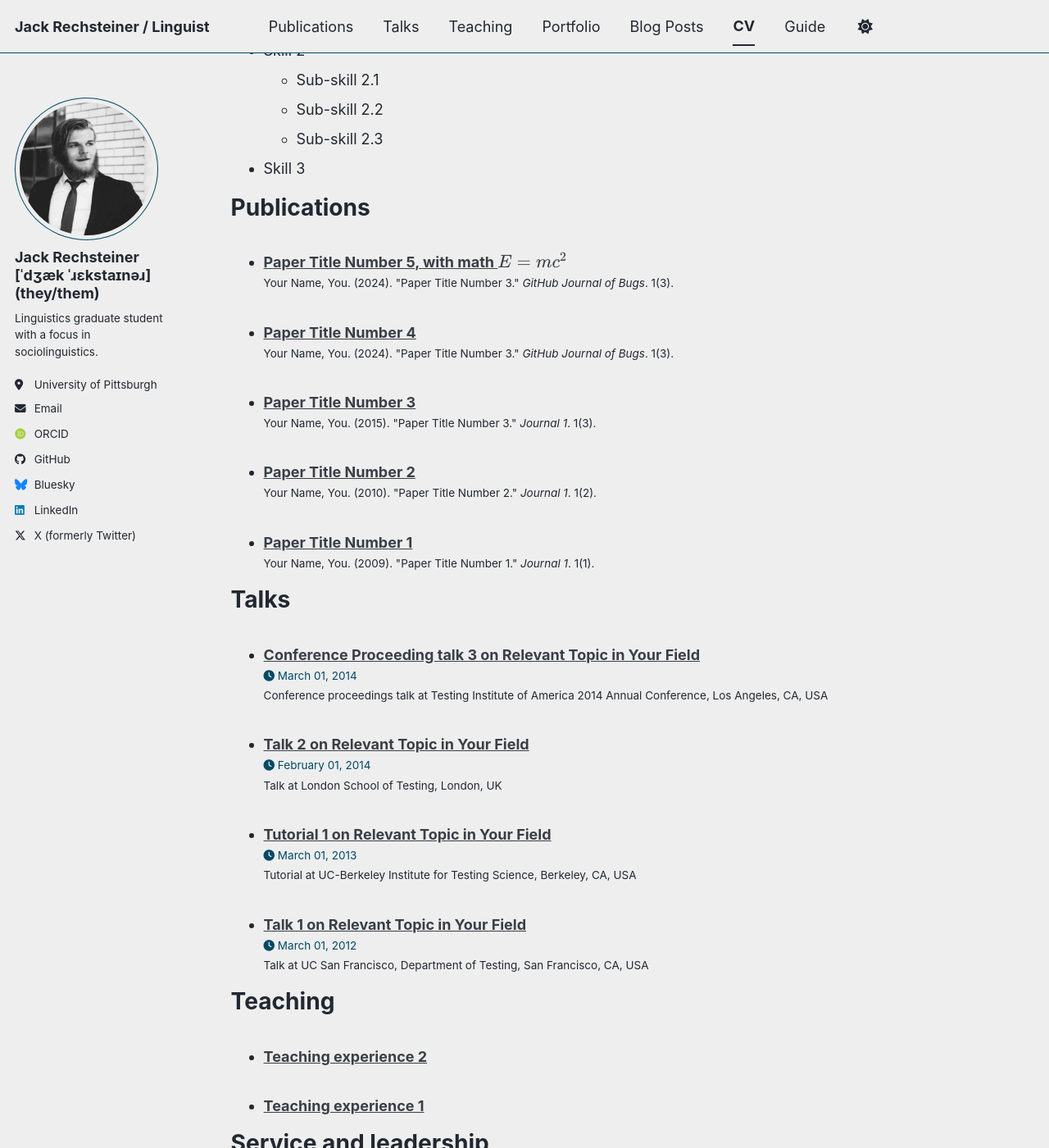
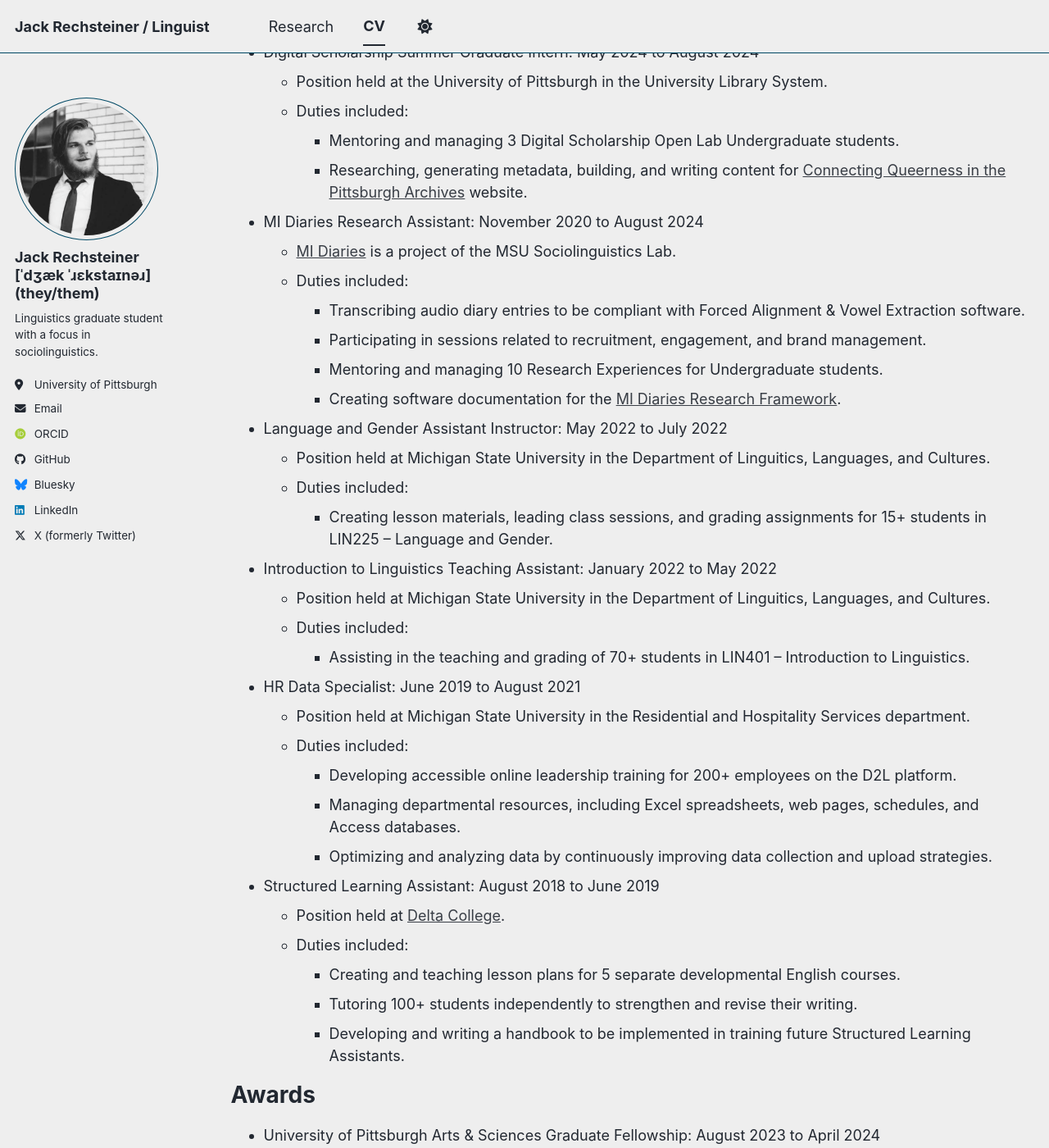
Before and after one commit to jackrechsteiner/jackrechsteiner.github.io, a Jekyll site: the page built from _pages/cv.md, in a window 1280 px wide and 1400 px high, scrolled down 845 px. Shown: the whole window at 82% size. Built offline with Jekyll 4.4.1, drawn with Linux system fonts in a browser that asks for light colours; some web fonts are replaced; a script bundle is joined from its source files by our own code; library files that are not in the unit come from our copies; some of the changed text lies outside the part shown.

Commit message:
Adding CV and research

```diff
--- a/_data/navigation.yml
+++ b/_data/navigation.yml
@@ -8,20 +8,20 @@
 #      Markdown formatted page while the second is generated using JSON.
 
 main:
-  - title: "Publications"
-    url: /publications/
+  - title: "Research"
+    url: /research/
 
-  - title: "Talks"
-    url: /talks/
+#  - title: "Talks"
+#    url: /talks/
 
-  - title: "Teaching"
-    url: /teaching/
+#  - title: "Teaching"
+#    url: /teaching/
 
-  - title: "Portfolio"
-    url: /portfolio/
+#  - title: "Portfolio"
+#    url: /portfolio/
 
-  - title: "Blog Posts"
-    url: /year-archive/
+#  - title: "Blog Posts"
+#    url: /year-archive/
 
   - title: "CV"
     url: /cv/
@@ -29,5 +29,5 @@
   # - title: "CV"
   #   url: /cv-json/
 
-  - title: "Guide"
-    url: /markdown/
+#  - title: "Guide"
+#    url: /markdown/
--- a/_pages/cv.md
+++ b/_pages/cv.md
@@ -11,54 +11,79 @@
 
 Education
 ======
-* Ph.D in Version Control Theory, GitHub University, 2018 (expected)
-* M.S. in Jekyll, GitHub University, 2014
-* B.S. in GitHub, GitHub University, 2012
+* B.A. in Linguistics, [Michigan State University](https://lilac.msu.edu/), 2021
+* M.A. in Linguistics, [Michigan State University](https://lilac.msu.edu/), 2023
+  * Member of [MSU Sociolinguistics Lab](https://sociolab.msu.edu/)
+* Ph.D. in Linguistics, [University of Pittsburgh](https://www.linguistics.pitt.edu/) (in progress)
 
-Work experience
+Experience
 ======
-* Spring 2024: Academic Pages Collaborator
-  * GitHub University
-  * Duties includes: Updates and improvements to template
-  * Supervisor: The Users
 
-* Fall 2015: Research Assistant
-  * GitHub University
-  * Duties included: Merging pull requests
-  * Supervisor: Professor Hub
+* Language, Gender, and Sexuality Assistant Instructor: January 2026 to present
+  * Position held at the University of Pittsburgh in the Department of Linguistics.
 
-* Summer 2015: Research Assistant
-  * GitHub University
-  * Duties included: Tagging issues
-  * Supervisor: Professor Git
+* Phonetics and Phonemics Instructor: August 2025 to December 2025
+  * Position held at the University of Pittsburgh in the Department of Linguistics.
 
-Skills
+* Digital Scholarship Summer Graduate Intern: May 2025 to August 2025
+  * Position held at the University of Pittsburgh in the University Library System.
+  * Duties included:
+    * Mentoring and managing 4 Digital Scholarship Open Lab Undergraduate students.
+    * Researching, generating metadata, building, and writing content for [A Tale of Four Neighborhoods](https://arcg.is/4iSbG) StoryMap.
+
+* Language, Gender, and Sexuality Assistant Instructor: January 2025 to May 2025
+  * Position held at the University of Pittsburgh in the Department of Linguistics.
+
+* Phonetics and Phonemics Assistant Instructor: August 2024 to December 2024
+  * Position held at the University of Pittsburgh in the Department of Linguistics.
+
+* Digital Scholarship Summer Graduate Intern: May 2024 to August 2024
+  * Position held at the University of Pittsburgh in the University Library System.
+  * Duties included:
+    * Mentoring and managing 3 Digital Scholarship Open Lab Undergraduate students.
+    * Researching, generating metadata, building, and writing content for [Connecting Queerness in the Pittsburgh Archives](https://connectingqueerness.omeka.net/) website.
+
+* MI Diaries Research Assistant: November 2020 to August 2024
+  * [MI Diaries](http://www.mi-diaries.org) is a project of the MSU Sociolinguistics Lab.
+  * Duties included:
+    * Transcribing audio diary entries to be compliant with Forced Alignment & Vowel Extraction software.
+    * Participating in sessions related to recruitment, engagement, and brand management.
+    * Mentoring and managing 10 Research Experiences for Undergraduate students.
+    * Creating software documentation for the [MI Diaries Research Framework](https://github.com/midiaries/datahub).
+
+* Language and Gender Assistant Instructor: May 2022 to July 2022
+  * Position held at Michigan State University in the Department of Linguitics, Languages, and Cultures.
+  * Duties included:
+    * Creating lesson materials, leading class sessions, and grading assignments for 15+ students in LIN225 – Language and Gender.
+
+* Introduction to Linguistics Teaching Assistant: January 2022 to May 2022
+  * Position held at Michigan State University in the Department of Linguitics, Languages, and Cultures.
+  * Duties included:
+    * Assisting in the teaching and grading of 70+ students in LIN401 – Introduction to Linguistics.
+
+* HR Data Specialist: June 2019 to August 2021
+  * Position held at Michigan State University in the Residential and Hospitality Services department.
+  * Duties included:
+     * Developing accessible online leadership training for 200+ employees on the D2L platform.
+     * Managing departmental resources, including Excel spreadsheets, web pages, schedules, and Access databases.
+     * Optimizing and analyzing data by continuously improving data collection and upload strategies.
+
+* Structured Learning Assistant: August 2018 to June 2019
+  * Position held at [Delta College](https://www.delta.edu/).
+  * Duties included:
+     * Creating and teaching lesson plans for 5 separate developmental English courses.
+     * Tutoring 100+ students independently to strengthen and revise their writing.
+     * Developing and writing a handbook to be implemented in training future Structured Learning Assistants.
+
+Awards
 ======
-* Skill 1
-* Skill 2
-  * Sub-skill 2.1
-  * Sub-skill 2.2
-  * Sub-skill 2.3
-* Skill 3
+* University of Pittsburgh Arts & Sciences Graduate Fellowship: August 2023 to April 2024
 
-Publications
+University Service
 ======
-  <ul>{% for post in site.publications reversed %}
-    {% include archive-single-cv.html %}
-  {% endfor %}</ul>
 
-Talks
-======
-  <ul>{% for post in site.talks reversed %}
-    {% include archive-single-talk-cv.html  %}
-  {% endfor %}</ul>
-
-Teaching
-======
-  <ul>{% for post in site.teaching reversed %}
-    {% include archive-single-cv.html %}
-  {% endfor %}</ul>
-
-Service and leadership
-======
-* Currently signed in to 43 different slack teams
+* Graduate Student Representative for the University of Pittsburgh [Linguistics Department](https://www.linguistics.pitt.edu/) Faculty Meetings: September 2024 to Present
+* Webmaster for the University of Pittsburgh [Arts & Sciences Graduate Student Organization](https://asgso.pitt.edu/): November 2023 to Present
+* Chair for the University of Pittsburgh [Arts & Sciences Graduate Student Organization](https://asgso.pitt.edu/) Summer Research Grants Committee: April 2024 to June 2024
+* Judge for the 24th University [Undergraduate Research and Arts Forum](https://urca.msu.edu/uuraf) at Michigan State University: April 2022
+* Graduate-Undergraduate Liaison for [MSU Linguistics Society](https://msulinguists.weebly.com/): 2021 to 2022
--- /dev/null
+++ b/_pages/research.md
@@ -0,0 +1,94 @@
+---
+layout: archive
+title: "Research"
+permalink: /research/
+author_profile: true
+---
+
+{% include base_path %}
+
+{% include toc %}
+
+# Publications
+
+### 2026
+
+**Rechsteiner, J.** (in press). Social threat as motivation for phonetic divergence: Evidence from nonbinary participants. *Journal of Sociolinguistics*.
+
+Villarreal, D., **Rechsteiner, J.**, Johnstone, B., & Kiesling, S. (2026). Introducing the Archive of Pittsburgh Language and Speech, a Publicly Accessible, Richly Annotated Corpus of Sociolinguistic Interviews. *Language and Linguistics Compass, 20*(3), e70038. https://doi.org/10.1111/lnc3.70038. [[pdf](http://jackrechsteiner.github.io/files/IntroducingAPLS2026.pdf)]
+
+### 2025
+
+Wagner, S. E., Sneller, B., & **Rechsteiner, J.** (2025). Sociolinguistic research projects as brands. *Linguistics Vanguard, 11*(1), 459–471. https://doi.org/10.1515/lingvan-2024-0099. [[pdf](http://jackrechsteiner.github.io/files/WagnerSnellerRechsteiner2025_LingVan.pdf)]
+
+### 2023
+
+**Rechsteiner, J.**, & Sneller, B. (2023). The impact of social information on VOT shadowing by nonbinary speakers. *Proceedings of the 20th International Congress of the Phonetic Sciences*, 3715–3719. https://www.internationalphoneticassociation.org/icphs-proceedings/ICPhS2023/full_papers/917.pdf. [[pdf](http://jackrechsteiner.github.io/files/Rechsteiner_ICPhS20.pdf)]
+
+**Rechsteiner, J.**, & Sneller, B. (2023). The Effects of Topic and Part of Speech on Nonbinary Speakers’ Use of (ING). *University of Pennsylvania Working Papers in Linguistics, 29*(1), 159–166. https://repository.upenn.edu/handle/20.500.14332/58728. [[pdf](http://jackrechsteiner.github.io/files/RechsteinerPWPL2023.pdf)]
+
+### 2021
+
+**Rechsteiner, J.**, & Sneller, B. (2021, September 13). Building Community in Digital Fieldwork. *Digital Fieldwork*. https://sigla.georgetown.domains/digitalfieldwork/building-community-in-digital-fieldwork/. [[pdf](http://jackrechsteiner.github.io/files/Rechsteiner_DigitalFieldwork.pdf)]
+
+
+
+# Presentations
+
+### 2026
+
+Villarreal, D. & **Rechsteiner, J.** (2026). *Pos[ ] Gazette and Gian[ ] Eagle: A replication of Guy (1980) with Pittsburgh English*. [American Dialect Society 2026](https://americandialect.org/2026-sked/).
+
+### 2025
+
+**Rechsteiner, J.**. (2025). *Nonbinary speaker participation in a sound change in progress*. [NWAV 53](https://sites.lsa.umich.edu/nwav53/). [[slides](http://jackrechsteiner.github.io/files/Rechsteiner2025_NWAV53_Slides.pdf)] [[abstract](http://jackrechsteiner.github.io/files/Rechsteiner2025_NWAV53_Abstract.pdf)]
+
+**Rechsteiner, J.** & Kanwit, M. (2025). _He<sub>i</sub> should do his or her<sub>i</sub> homework if they<sub>i</sub> want a good grade: Variable L2 epicene pronoun usage_. [NWAV 53](https://sites.lsa.umich.edu/nwav53/). [[slides](http://jackrechsteiner.github.io/files/RechsteinerKanwit2025_NWAV53_Slides.pdf)] [[abstract](http://jackrechsteiner.github.io/files/RechsteinerKanwit2025_NWAV53_Abstract.pdf)]
+
+### 2023
+
+**Rechsteiner, J.** (2023). *The impact of social information on VOT shadowing by nonbinary speakers*. [NWAV 51](https://nwav51.org/). [[slides](http://jackrechsteiner.github.io/files/RechsteinerNWAV51.pdf)]
+
+Sneller, B., Wagner, S. E., Barnhardt, A., **Rechsteiner, J.**, Zackerman, C., & Ye, Y. (2023). *It’s not the THOUGHT that counts for a LOT of Michigan English sound changes*. [NWAV 51](https://nwav51.org/). [[slides](http://jackrechsteiner.github.io/files/Sneller_etal_NWAV51.pdf)]
+
+Wagner, S. E., Sneller, B., & **Rechsteiner, J.** (2023). *Sociolinguistic research projects as brands*. [NWAV 51](https://nwav51.org/). [[poster](http://jackrechsteiner.github.io/files/WagnerSnellerRechsteiner_NWAV51.pdf)]
+
+### 2022
+
+Wagner, S. E., Sneller, B., & **Rechsteiner, J.** (2022). *Longitudinal sociolinguistic research projects as brands*. [Methods in Dialectology XVII](https://methodsxvii.uni-mainz.de/). [[slides](http://jackrechsteiner.github.io/files/Methods_in_Dialect_Presentation.pdf)]
+
+**Rechsteiner, J.** & Sneller, B. (2022). *The effects of topic & part of speech on nonbinary speakers' use of (ING)*. [PLC 46](https://www.ling.upenn.edu/Events/PLC/plc46/index.html). [[slides](http://jackrechsteiner.github.io/files/PLC_Presentation.pdf)] [[abstract](http://jackrechsteiner.github.io/files/PLC_46_paper_55.pdf)]
+
+### 2021
+
+**Rechsteiner, J.** & Sneller, B. (2021). *Nonbinary speakers' use of (ING) across gender-related topics*. [NWAV 49](https://www.nwav49.org/). [[slides](http://jackrechsteiner.github.io/files/RechsteinerNWAV49.pdf)] [[video](https://vimeo.com/627644620)]
+
+**Rechsteiner, J.** & Sneller, B. (2021). *Nonbinary speakers’ rates of (ING) stable across conversation topics*. [UKLVC 13](https://uklvc13.com/). [[abstract](http://jackrechsteiner.github.io/files/Rechsteiner_UKLVC13.pdf)] [[video](http://jackrechsteiner.github.io/files/Rechsteiner_UKLVC13_video.mp4)]
+
+Furkioti, A. & **Rechsteiner, J.** (2021). *MI Diaries: The Development of a Research Project as a Brand*. [UURAF 2021](https://urca.msu.edu/forums/uuraf-2021), East Lansing. [[poster](http://jackrechsteiner.github.io/files/MI-Diaries-UURAF.pdf)] [[video](https://www.youtube.com/watch?v=ZWxotrdgwP0)]
+
+# Other Work
+
+### 2025
+
+Villarreal, D. & **Rechsteiner, J.** (2025). Archive of Pittsburgh Language and Speech documentation. [https://djvill.github.io/APLS](https://djvill.github.io/APLS)
+
+### 2024
+
+Sneller, B., Werner, R., **Rechsteiner, J.**, & Bechler, C. (2024). MiDRF Admin Portal. https://doi.org/10.5281/zenodo.13617857.
+
+# *Mentored Research*
+
+### 2023
+
+Janice Peng. (2023). *Oh, I’m quoting something I don’t like: Usage of “oh” to signal negative stance*. Poster presented at Michigan State University Mid-Michigan Symposium for Undergraduate Research (Mid-SURE). Mentors: **Jack Rechsteiner** and Suzanne Wagner.
+
+Sam Scroggins. (2023). *I’m, um, nonbinary: Usage of UM/UH among nonbinary speakers*. Poster presented at Michigan State University Mid-Michigan Symposium for Undergraduate Research (Mid-SURE). Mentors: **Jack Rechsteiner** and Betsy Sneller.
+
+Zach Sebree. (2023). *Demographic coding in MI Diaries*. Poster presentation at Michigan State University Undergraduate Research and Arts Forum (UURAF). Mentors: Suzanne Wagner and **Jack Rechsteiner**.
+
+### 2022
+
+Jayce Garner. (2022). *A case study of an audio diarist’s speech formality over time*. Poster presentation at Mid-Michigan Symposium for Undergraduate Research Experiences (Mid-SURE). Mentors: Betsy Sneller, Suzanne Wagner, and **Jack Rechsteiner**.
+
+Olivia Jessner. (2022). *Synthesizing signoffs: An exploration of gender’s effect on valediction*. Poster presentation at Mid-Michigan Symposium for Undergraduate Research Experiences (Mid-SURE). Mentors: **Jack Rechsteiner** and Betsy Sneller.
```
